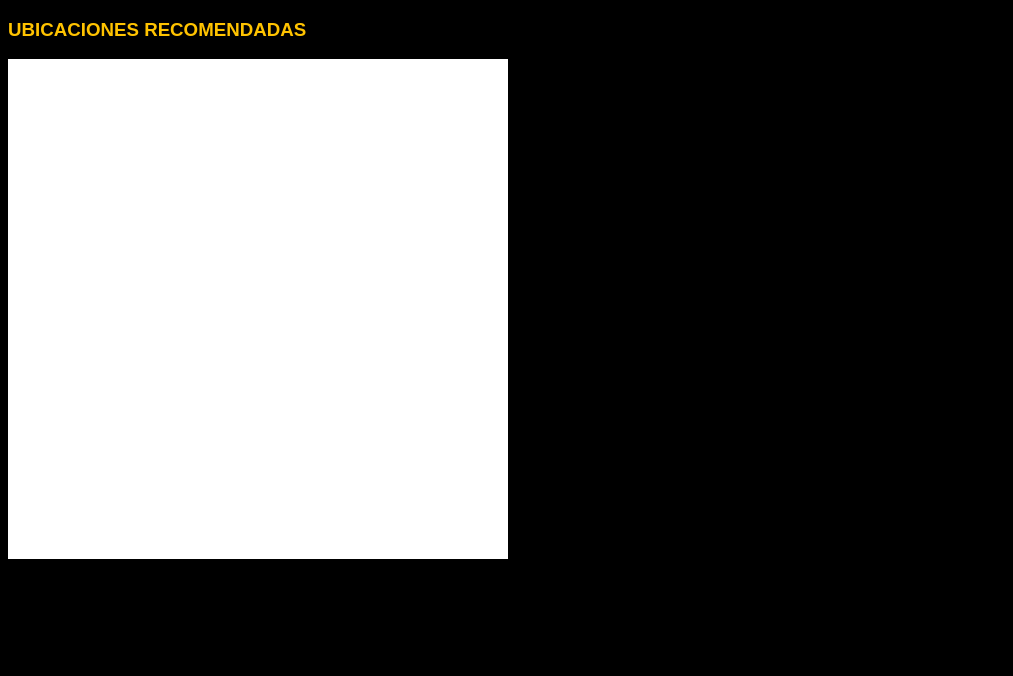
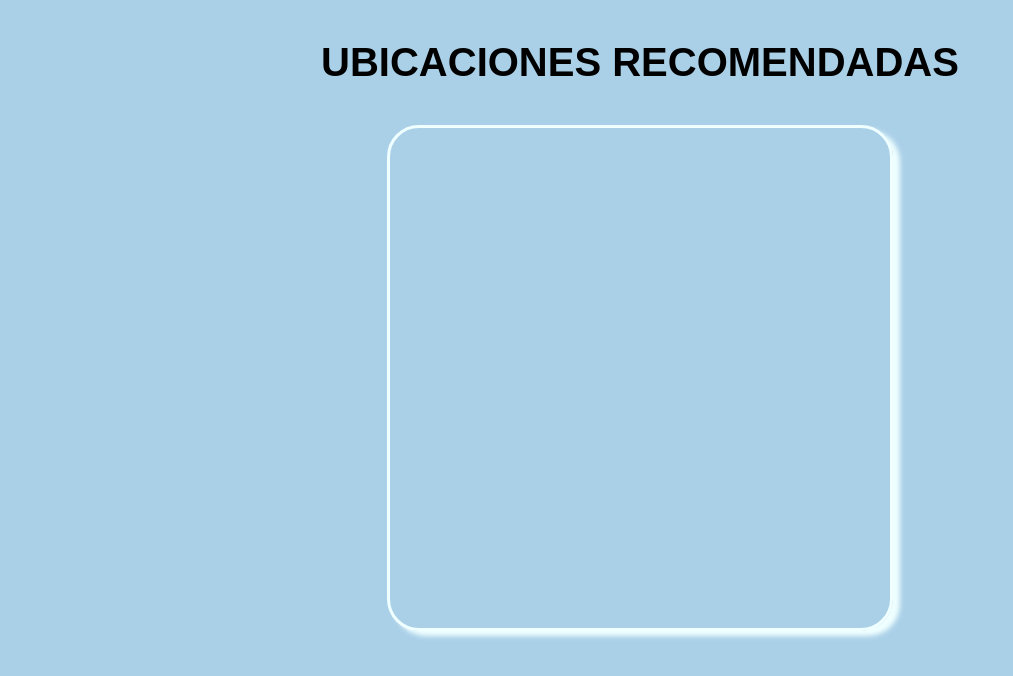
Before and after one commit to LaloJimenez112/proyectoSmartFit, a website: page ubicaciones.html in a window 1280 px wide. Shown: the whole page, without its empty margins (0-1013 px from the left). Drawn offline with Linux system fonts and the light colour scheme; some packages are replaced by stand-ins of ours.

Commit message:
cambios de en el mapa e icono de pestania

```diff
--- a/css/stylemaps.css
+++ b/css/stylemaps.css
@@ -1,10 +1,13 @@
 body {
-  background-color: black;
+  font-family: "Rubik", sans-serif;
+  background-color: #aad0e8;
 }
 
 h3 {
   font-family: "Rubik", sans-serif;
-  color: #ffc300;
+  color: black;
+  font-size: 5vh;
+  text-align: center;
 }
 
 /* Agregamos un ancho y un alto al mapa
@@ -12,5 +15,14 @@ Porque sin esto no se puede dibujar el mapa*/
 #map {
   height: 500px;
   width: 500px;
-  background: white;
+  border-color: azure;
+  border-style: solid;
+  border-radius: 4vh;
+  box-shadow: 7px 5px 5px azure;
 }
+
+.contenedor {
+  display: flex;
+  justify-content: center;
+  align-items: center;
+}
--- a/ubicaciones.html
+++ b/ubicaciones.html
@@ -5,21 +5,24 @@
     <meta http-equiv="X-UA-Compatible" content="IE=edge" />
     <meta name="viewport" content="width=device-width, initial-scale=1.0" />
     <link rel="stylesheet" href="css/stylemaps.css" />
+    <link rel="icon" href="img/fitness.png" />
     <title>Ubicaciones</title>
   </head>
   <body>
     <h3>UBICACIONES RECOMENDADAS</h3>
     <!-- <button onclick="initMap()">Ubicacion</button> -->
-    <div id="map">
-      <!-- //Aqui ira el mapa -->
+    <div class="contenedor">
+      <div id="map">
+        <!-- //Aqui ira el mapa -->
+      </div>
     </div>
 
     <!-- AQUI SE CARGAN NUESTRAS FUNCIONES JS -->
     <script src="./js/ubicacion.js"></script>
     <!-- AQUI SE CARGA LA API DE GOOGLE -->
-    <script async
-      src="https://maps.googleapis.com/maps/api/js?key=AIzaSyCVSBSK7GmEP4ghf2CdjIKMq970YfX2SUo&libraries=places&callback=encuentrame">
-    </script>
-
+    <script
+      async
+      src="https://maps.googleapis.com/maps/api/js?key=AIzaSyCVSBSK7GmEP4ghf2CdjIKMq970YfX2SUo&libraries=places&callback=encuentrame"
+    ></script>
   </body>
 </html>
```
Also changed, not shown: index.html (+7 -2 lines), img/fitness.png (added).
